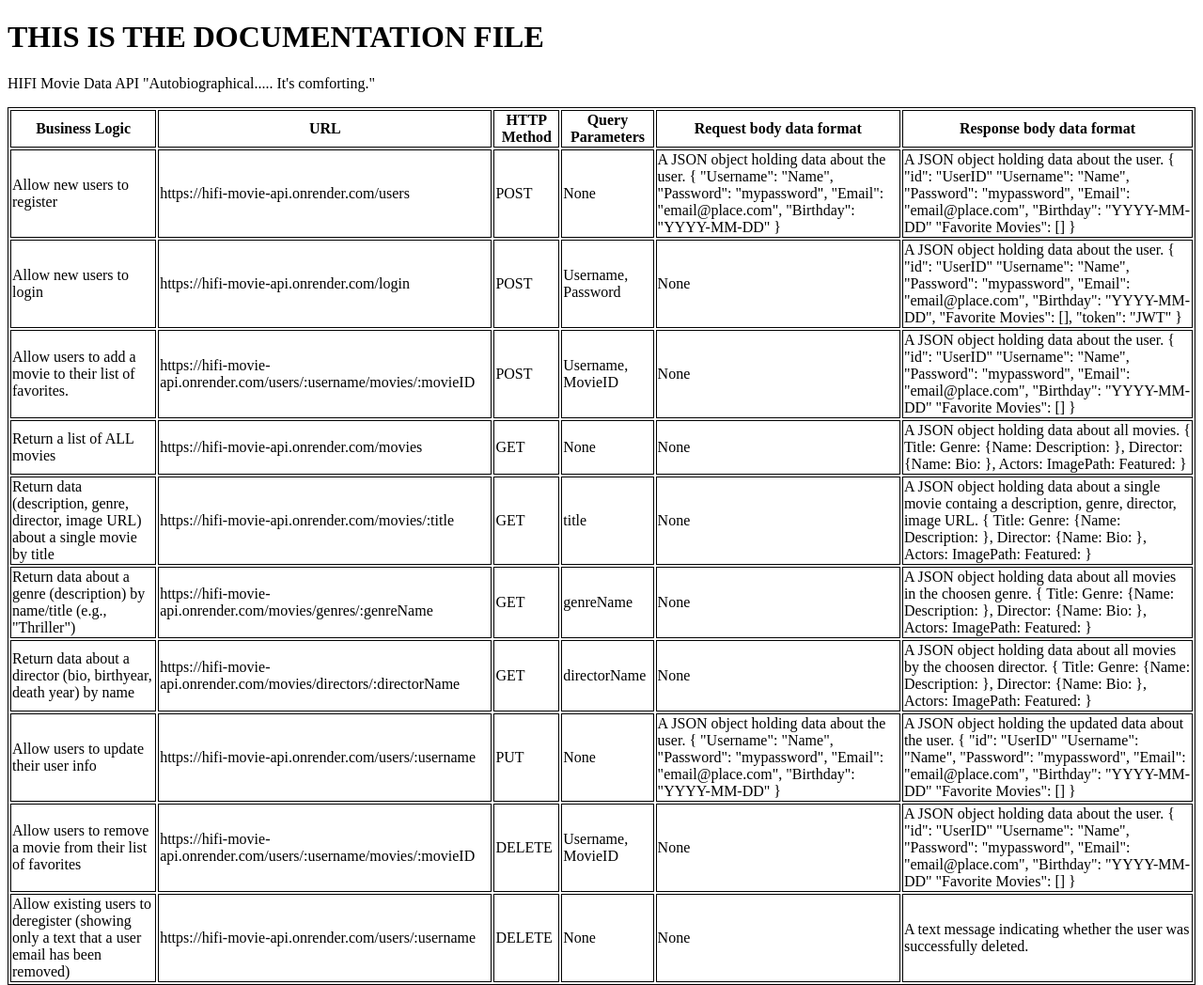
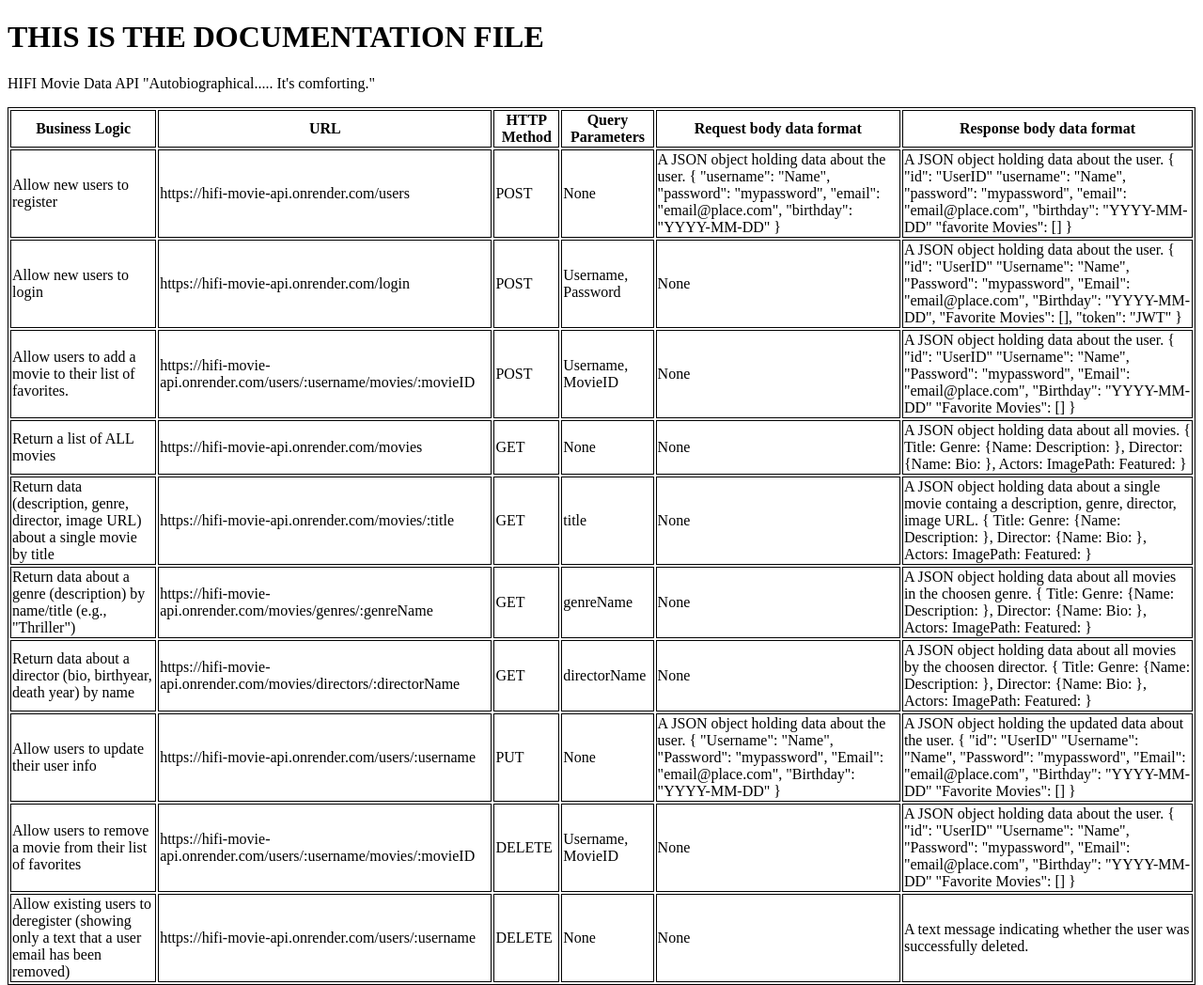
Before and after one commit to Carbon-42/hifi_movie_api, a website: page public/documentation.html in a window 1280 px wide. Shown: the whole page at 94% size. Drawn offline with Linux system fonts and the light colour scheme.

Commit message:
Update documentation.html

```diff
--- a/public/documentation.html
+++ b/public/documentation.html
@@ -25,20 +25,20 @@
 				<td>None</td>
 				<td>A JSON object holding data about the user.
 					{
-					"Username": "Name",
-					"Password": "mypassword",
-					"Email": "email@place.com",
-					"Birthday": "YYYY-MM-DD"
+					"username": "Name",
+					"password": "mypassword",
+					"email": "email@place.com",
+					"birthday": "YYYY-MM-DD"
 					}
 				</td>
 				<td>A JSON object holding data about the user.
 					{
 						"id": "UserID"
-						"Username": "Name",
-						"Password": "mypassword",
-						"Email": "email@place.com",
-						"Birthday": "YYYY-MM-DD"
-						"Favorite Movies": []
+						"username": "Name",
+						"password": "mypassword",
+						"email": "email@place.com",
+						"birthday": "YYYY-MM-DD"
+						"favorite Movies": []
 						}
 				</td>
 			</tr>
```
